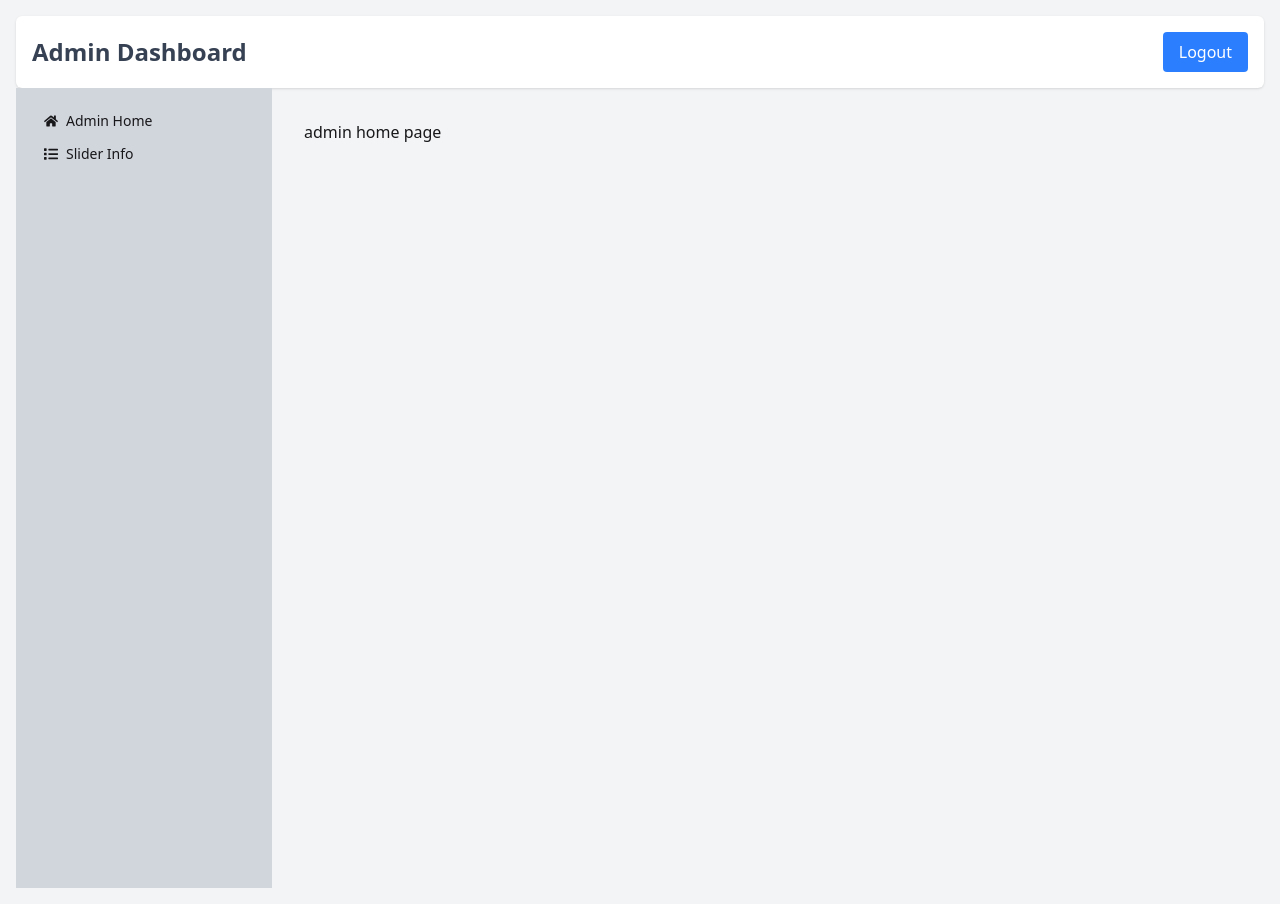
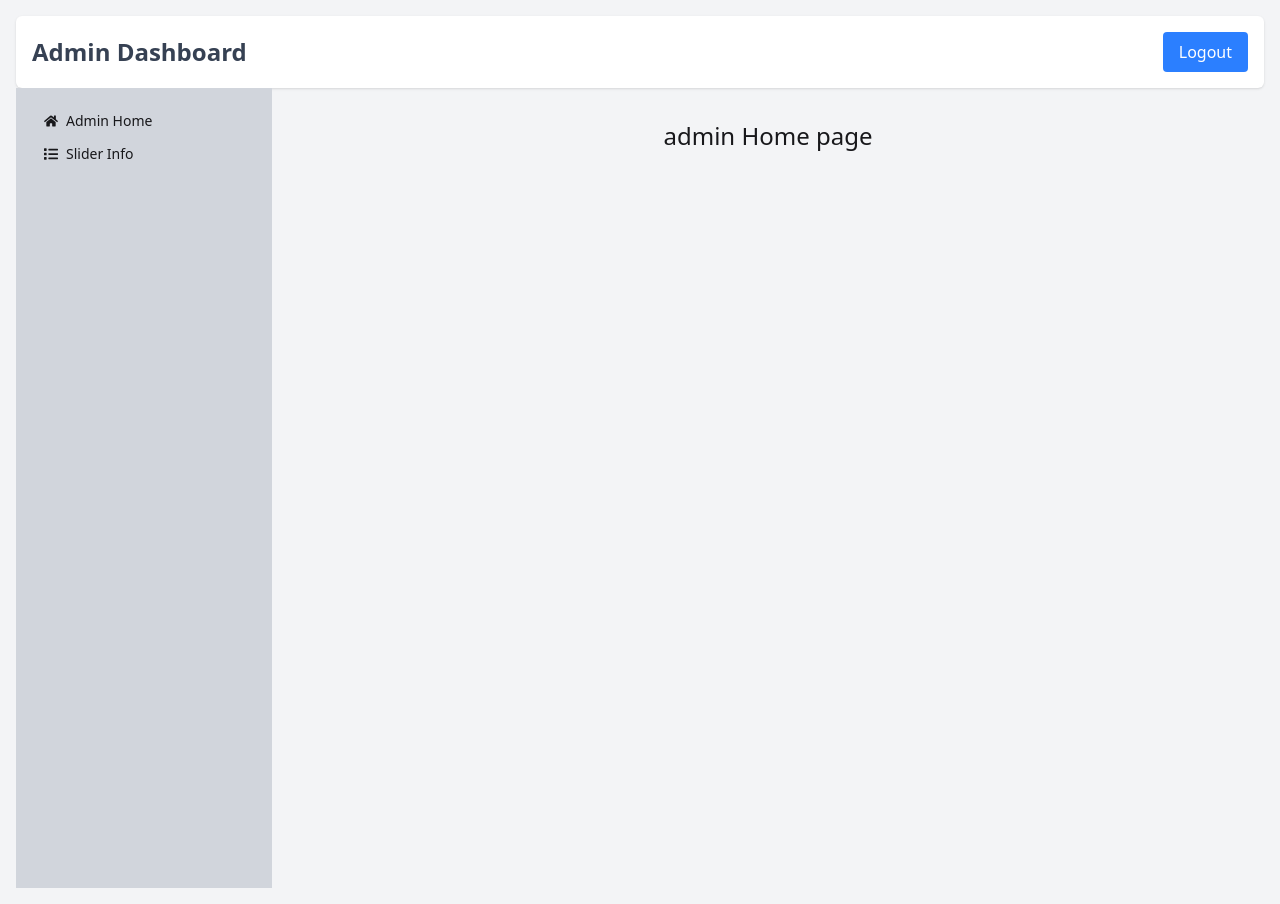
Before and after one commit to NAIM2046/RDFWebsite, a React (Vite) app in the folder Frontend/: page /admin-rdf in a window 1280 px wide. Built offline with nearby package versions, Linux system fonts and the light colour scheme.

Commit message:
error solve

```diff
--- a/Frontend/src/AdminPage/Sliderinfo/AdminHome.jsx
+++ b/Frontend/src/AdminPage/AdminHome/AdminHome.jsx
@@ -3,7 +3,7 @@ import React from "react";
 const AdminHome = () => {
   return (
     <div>
-      <h1>admin home page </h1>
+      <h4 className="text-2xl text-center">admin Home page </h4>
     </div>
   );
 };
--- a/Frontend/src/Router/Router.jsx
+++ b/Frontend/src/Router/Router.jsx
@@ -40,7 +40,7 @@ import OurWork from "../Pages/OurWork/OurWork";
 import OurPrograms from "../Pages/OurProgram/OurPrograms";
 import Admin from "../Layout/Admin/Admin";
 import Sliderinfo from "../AdminPage/Sliderinfo/Sliderinfo";
-import AdminHome from "../AdminPage/Sliderinfo/adminHome";
+import AdminHome from "../AdminPage/AdminHome/AdminHome";
 
 const router = createBrowserRouter([
   {
```
